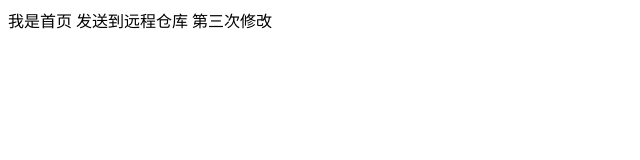
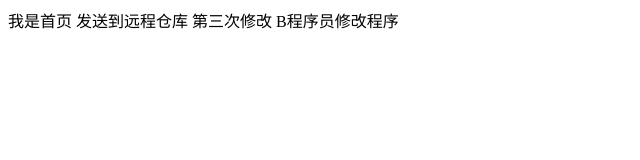
Before and after one commit to 13051512529/git-demo, a plain HTML site: page index.html in a window 1280 px wide. Shown: the whole page, without its empty margins (0-640 px from the left). Drawn offline with Linux system fonts and the light colour scheme.

Commit message:
B程序员第一次提交

```diff
--- a/index.html
+++ b/index.html
@@ -9,7 +9,7 @@
 </head>
 
 <body>
-    我是首页 发送到远程仓库 第三次修改
+    我是首页 发送到远程仓库 第三次修改 B程序员修改程序
 </body>
 
 </html>
```
